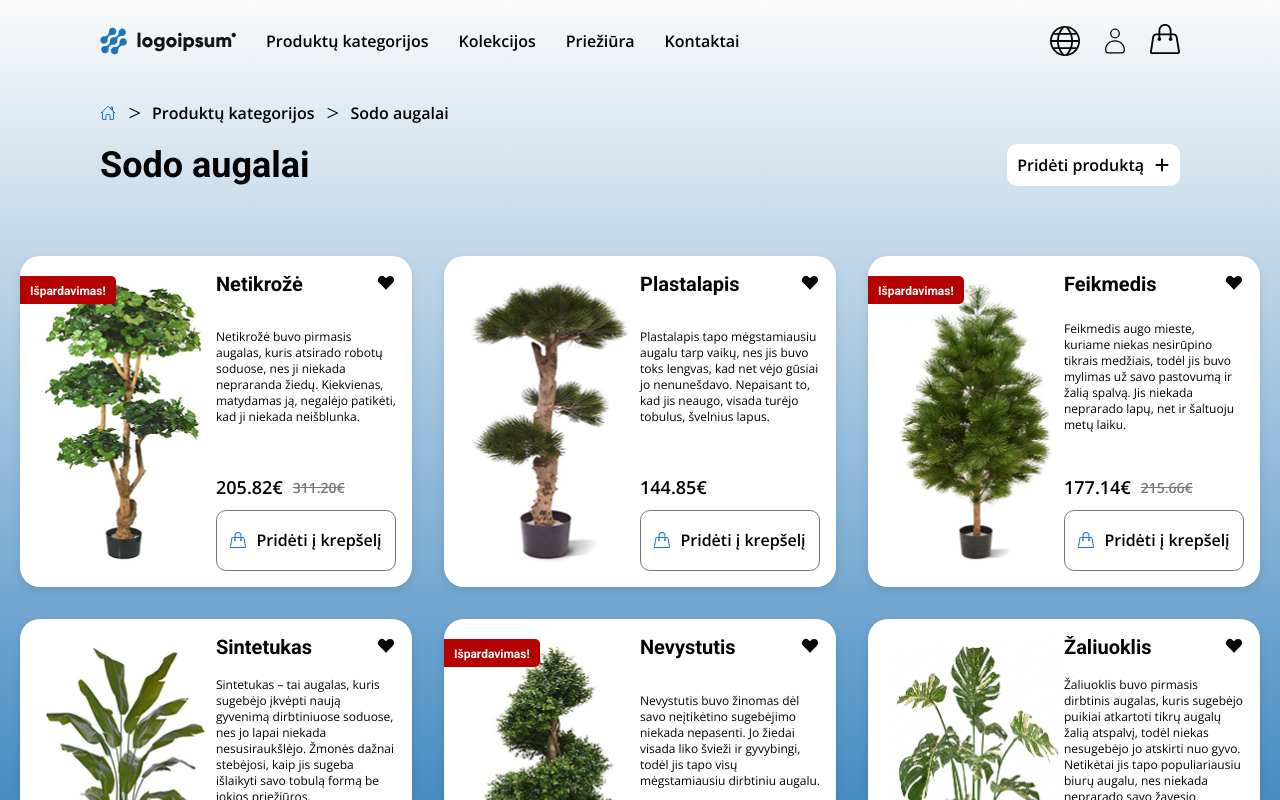
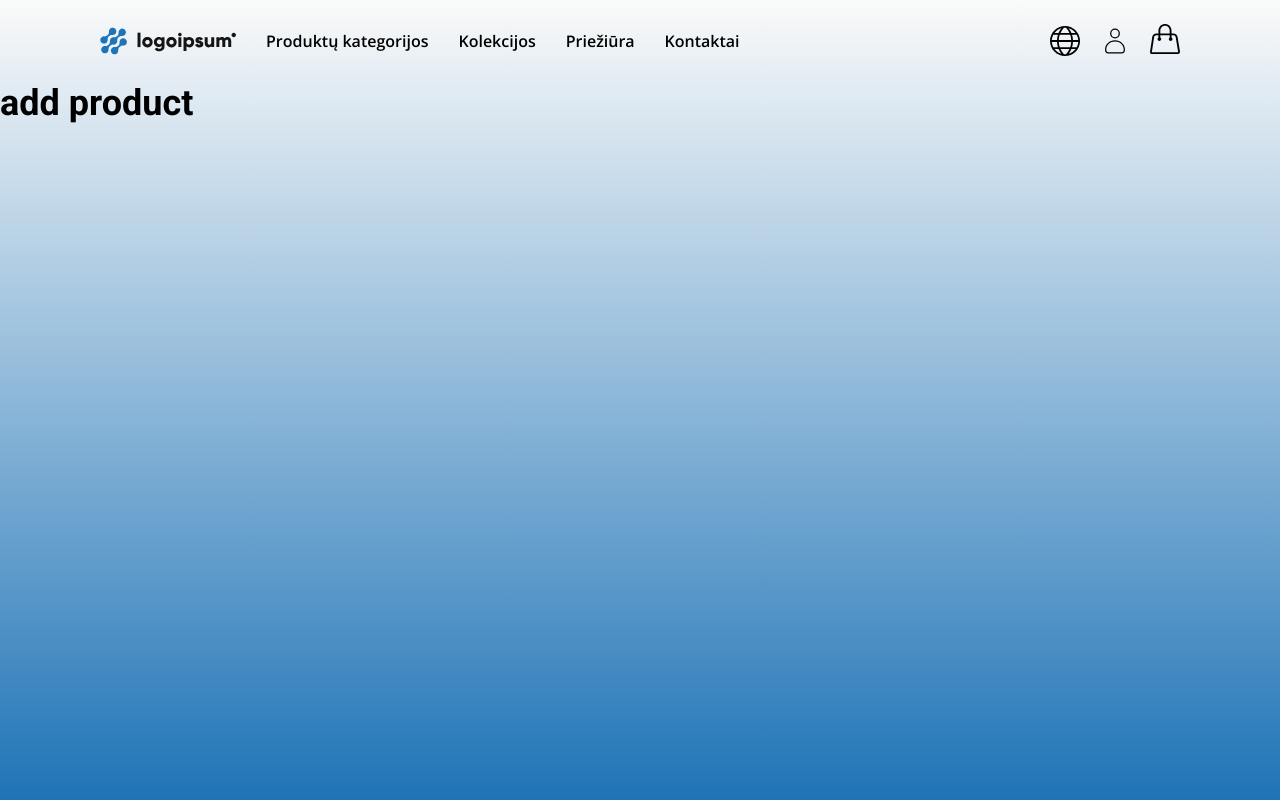
Before and after one commit to JustinSTV/WEBROM-task, a React (Vite) app: page /add-product in a window 1280 px wide. Shown: the top 800 px of the page. Built offline with nearby package versions, Linux system fonts and the light colour scheme.

Commit message:
Creating and moving logic into context. added navigation between pages

```diff
--- a/package.json
+++ b/package.json
@@ -12,7 +12,8 @@
   "dependencies": {
     "react": "^18.3.1",
     "react-dom": "^18.3.1",
-    "react-icons": "^5.5.0"
+    "react-icons": "^5.5.0",
+    "react-router-dom": "^7.2.0"
   },
   "devDependencies": {
     "@eslint/js": "^9.9.0",
--- a/src/App.tsx
+++ b/src/App.tsx
@@ -1,10 +1,16 @@
+import { Route, Routes } from "react-router-dom";
 import HomePage from "./components/pages/HomePage/HomePage";
+import Layout from "./Outlet/Outlet";
+import AddProductPage from "./components/pages/AddProductPage/AddProductPage";
 
 const App = () => {
   return (
-    <>
-      <HomePage />
-    </>
+    <Routes>
+      <Route path="/" element={<Layout />}>
+        <Route index element={<HomePage />} />
+        <Route path="add-product" element={<AddProductPage />} />
+      </Route>
+    </Routes>
   );
 };
 
--- /dev/null
+++ b/src/Outlet/Outlet.tsx
@@ -0,0 +1,21 @@
+import { Outlet } from "react-router-dom";
+import Header from "../components/UI/organism/Header/Header";
+import { useProducts } from "../context/ProductContext";
+
+const Layout = () => {
+  const { products, removeFromCart } = useProducts();
+  const cartItems = products.filter((product) => product.inCart);
+
+  return (
+    <>
+      <Header
+        cartCount={cartItems.length}
+        cartItems={cartItems}
+        onRemoveFromCart={(id) => removeFromCart(id)}
+      />
+      <Outlet />
+    </>
+  );
+};
+
+export default Layout;
--- /dev/null
+++ b/src/Types/ProductTypes.ts
@@ -0,0 +1,16 @@
+export type Product = {
+  id: string;
+  name: string;
+  description: string;
+  price: string;
+  salePrice?: string;
+  onSale?: boolean;
+  inCart: boolean;
+  image: string;
+};
+
+export type ProductContextType = {
+  products: Product[];
+  addToCart: (id: string) => void;
+  removeFromCart: (id: string) => void;
+};
--- a/src/components/UI/atom/AddProductBtn/AddProductBtn.tsx
+++ b/src/components/UI/atom/AddProductBtn/AddProductBtn.tsx
@@ -1,9 +1,12 @@
+import { useNavigate } from "react-router-dom";
 import "./AddProductBtn.css";
 import { FaPlus } from "react-icons/fa6";
 
 const AddProductBtn = () => {
+  const navigate = useNavigate();
+
   return (
-    <button className="btn-1 addProductBtn">
+    <button className="btn-1 addProductBtn" onClick={() => navigate("/add-product")}>
       Pridėti produktą <FaPlus />
     </button>
   );
--- /dev/null
+++ b/src/components/pages/AddProductPage/AddProductPage.tsx
@@ -0,0 +1,9 @@
+const AddProductPage = () => {
+  return (
+    <section>
+      <h1>add product</h1>
+    </section>
+  );
+};
+
+export default AddProductPage;
--- a/src/components/pages/HomePage/HomePage.tsx
+++ b/src/components/pages/HomePage/HomePage.tsx
@@ -1,47 +1,26 @@
-import { useState } from "react";
 import "./HomePage.css";
-import Header from "../../UI/organism/Header/Header";
 import ProductBox from "../../UI/organism/ProductBox/ProductBox";
-import data from "../../../../data.json";
 import Hero from "../../UI/organism/Hero/Hero";
+import { useProducts } from "../../../context/ProductContext";
 
 const HomePage = () => {
-  //sukuriamas duomenų state
-  const [trees, setTrees] = useState(data.trees);
-  //filtruojamos prekes kurios yra krepšelyje
-  const cartItems = trees.filter((tree) => tree.inCart);
-
-  //pridėti preke į krepšelį
-  const handleAddToCart = (id: string) => {
-    setTrees(trees.map((tree) => (tree.id === id ? { ...tree, inCart: true } : tree)));
-  };
-
-  //pašalinti preke iš krepšelio
-  const handleRemoveFromCart = (id: string) => {
-    setTrees(trees.map((tree) => (tree.id === id ? { ...tree, inCart: false } : tree)));
-  };
-
+  const { products, addToCart } = useProducts();
   return (
     <section>
-      <Header
-        cartCount={cartItems.length}
-        cartItems={cartItems}
-        onRemoveFromCart={handleRemoveFromCart}
-      />
       <Hero />
       <section className="products-grid">
         {/* loop'inam per visus medžius ir sukuriam ProductBox */}
-        {trees.map((tree) => (
+        {products.map((product) => (
           <ProductBox
-            key={tree.id}
-            image={tree.image}
-            title={tree.name}
-            description={tree.description}
-            price={`${tree.price}€`}
-            salePrice={tree.salePrice}
-            inCart={tree.inCart}
-            onSale={tree.onSale}
-            onAddToCart={() => handleAddToCart(tree.id)}
+            key={product.id}
+            image={`/${product.image}`}
+            title={product.name}
+            description={product.description}
+            price={product.price}
+            salePrice={product.salePrice}
+            inCart={product.inCart}
+            onSale={product.onSale}
+            onAddToCart={() => addToCart(product.id)}
           />
         ))}
       </section>
--- /dev/null
+++ b/src/context/ProductContext.tsx
@@ -0,0 +1,48 @@
+import { createContext, useContext, useState, useEffect } from "react";
+import data from "../../data.json";
+import { Product, ProductContextType } from "./../Types/ProductTypes.ts";
+
+const ProductContext = createContext<ProductContextType | undefined>(undefined);
+
+export const ProductProvider = ({ children }: { children: React.ReactNode }) => {
+  const [products, setProducts] = useState<Product[]>(() => {
+    const savedProducts = localStorage.getItem("products");
+    return savedProducts ? JSON.parse(savedProducts) : data.trees;
+  });
+
+  useEffect(() => {
+    localStorage.setItem("products", JSON.stringify(products));
+  }, [products]);
+
+  //pridėti preke į krepšelį
+  const addToCart = (id: string) => {
+    setProducts(
+      products.map((product) => (product.id === id ? { ...product, inCart: true } : product))
+    );
+  };
+
+  //pašalinti preke iš krepšelio
+  const removeFromCart = (id: string) => {
+    setProducts(
+      products.map((product) => (product.id === id ? { ...product, inCart: false } : product))
+    );
+  };
+
+  return (
+    <ProductContext.Provider
+      value={{
+        products,
+        addToCart,
+        removeFromCart,
+      }}
+    >
+      {children}
+    </ProductContext.Provider>
+  );
+};
+
+export const useProducts = () => {
+  const context = useContext(ProductContext);
+  if (!context) throw new Error("useProducts must be used within ProductProvider");
+  return context;
+};
--- a/src/main.tsx
+++ b/src/main.tsx
@@ -1,7 +1,13 @@
-import { createRoot } from 'react-dom/client'
-import App from './App.tsx'
-import './index.css'
+import { createRoot } from "react-dom/client";
+import App from "./App.tsx";
+import "./index.css";
+import { ProductProvider } from "./context/ProductContext.tsx";
+import { BrowserRouter } from "react-router-dom";
 
-createRoot(document.getElementById('root')!).render(
-  <App />
-)
+createRoot(document.getElementById("root")!).render(
+  <BrowserRouter>
+    <ProductProvider>
+      <App />
+    </ProductProvider>
+  </BrowserRouter>
+);
```
Also changed, not shown: 1 other file (tests, documents, lock files or other folders).
